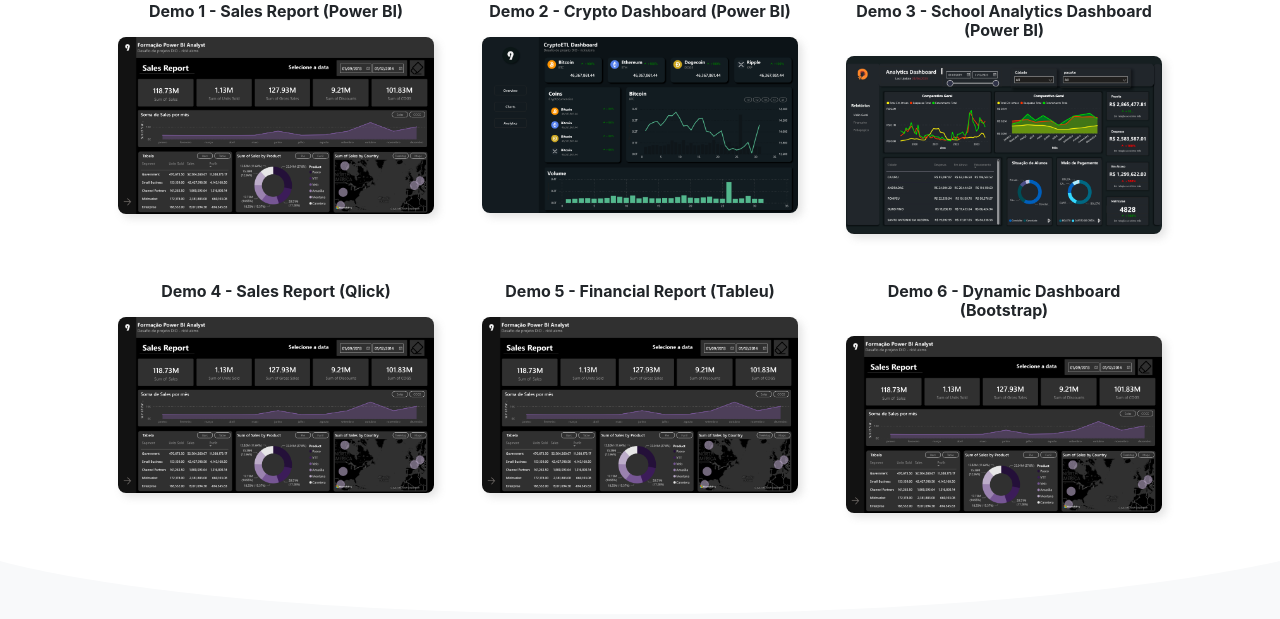
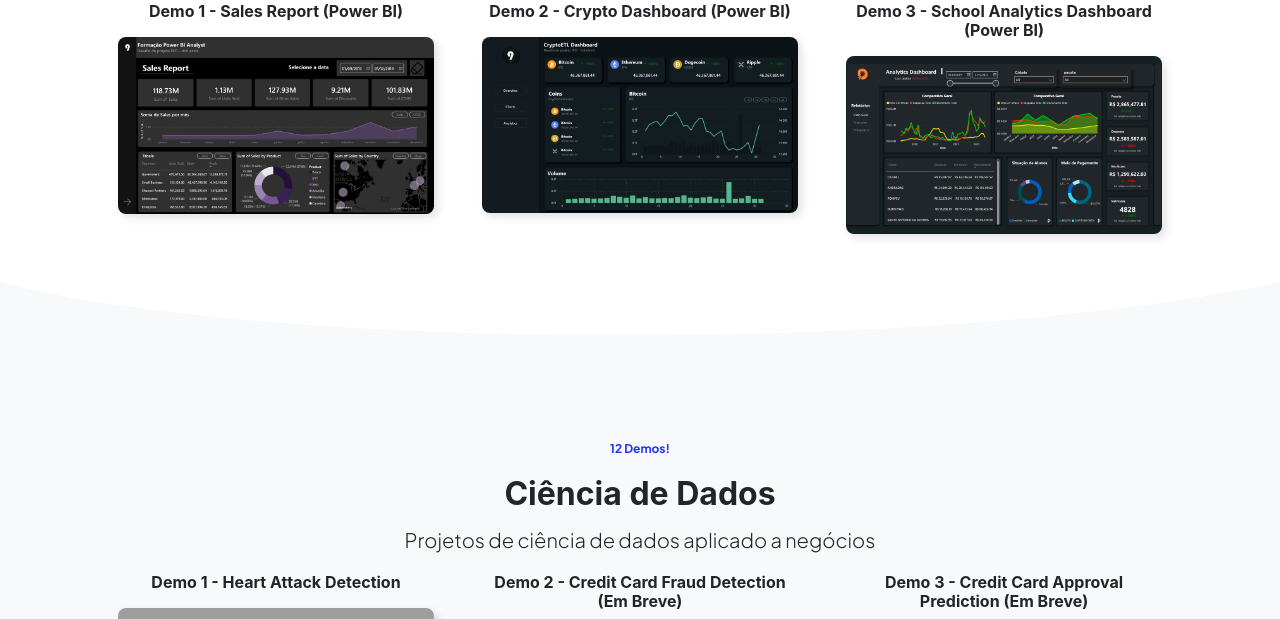
Before and after one commit to rickluizms/portfolio_me, a Flask app: page / in a window 1280 px wide. Shown: the part 3425-4044 px from the top of the page. Run offline with Flask 3, Linux system fonts and the light colour scheme; some libraries are stand-ins or nearby versions; grey boxes are pictures that could not be loaded.

Commit message:
Front-End da página principal #4

```diff
--- a/templates/base.html
+++ b/templates/base.html
@@ -80,7 +80,7 @@
     </main>
 
     <!-- Footer-->
-    <footer class="bg-white py-4 mt-auto">
+    <footer class="bg-light py-4 mt-auto">
         <div class="container px-5">
             <div class="row align-items-center justify-content-center flex-column flex-sm-row">
                 <div class="col-auto"><div class="small m-0">Copyright &copy; rickluizms 2023</div></div>
--- a/templates/index.html
+++ b/templates/index.html
@@ -30,7 +30,6 @@
 </header>
 
 <!-- SESSAO CURRICULO -->
-
 <section class="page-section" id="resume">
     <div class="container">
         <div class="text-center">
@@ -112,7 +111,6 @@
 </div>
 
 <!-- SESSAO PROJETOS  -->
-
 <section class="bg-white py-0" id="projects">
     <div class="container px-5">
         <div class="row gx-5 justify-content-center">
@@ -146,24 +144,6 @@
                     <img class="img-fluid rounded-3" src="../static/assets/didata-dashboard-n3.png">
                 </a>
             </div>
-            <div class="col-lg-4 mb-5">
-                <h6 class="mb-3">Demo 4 - Sales Report (Qlick)</h6>
-                <a class="d-block rounded-3 lift lift-lg" href="javascript:void(0);" onclick="openDashboardModal('dashboard4')">
-                    <img class="img-fluid rounded-3" src="../static/assets/dio01.png">
-                </a>
-            </div>
-            <div class="col-lg-4 mb-5">
-                <h6 class="mb-3">Demo 5 - Financial Report (Tableu)</h6>
-                <a class="d-block rounded-3 lift lift-lg" href="javascript:void(0);" onclick="openDashboardModal('dashboard5')">
-                    <img class="img-fluid rounded-3" src="../static/assets/dio01.png">
-                </a>
-            </div>
-            <div class="col-lg-4 mb-5">
-                <h6 class="mb-3">Demo 6 - Dynamic Dashboard (Bootstrap)</h6>
-                <a class="d-block rounded-3 lift lift-lg" href="javascript:void(0);" onclick="openDashboardModal('dashboard6')">
-                    <img class="img-fluid rounded-3" src="../static/assets/dio01.png">
-                </a>
-            </div>
         </div>
     </div>
     <div class="svg-border-rounded text-light">
@@ -174,7 +154,6 @@
         </svg>
     </div>
 </section>
-
 
 <section class="bg-light py-0">
     <div class="container px-5">
@@ -190,27 +169,27 @@
         <div class="row gx-5 text-center">
             <div class="col-lg-4 mb-5">
                 <h6 class="mb-3">Demo 1 - Heart Attack Detection</h6>
-                <a class="d-block rounded-3 lift lift-lg" href="header-basic.html"><img class="img-fluid rounded-3" src="https://assets.startbootstrap.com/img/screenshots-product-pages/sb-ui-kit-pro/header-basic.png"></a>
+                <a class="d-block rounded-3 lift lift-lg" href="https://github.com/rickluizms/heart-attack-detection"><img class="img-fluid rounded-3" src="https://assets.startbootstrap.com/img/screenshots-product-pages/sb-ui-kit-pro/header-basic.png"></a>
             </div>
             <div class="col-lg-4 mb-5">
-                <h6 class="mb-3">Demo 2 - Credit Card Fraud Detection</h6>
+                <h6 class="mb-3">Demo 2 - Credit Card Fraud Detection (Em Breve)</h6>
                 <a class="d-block rounded-3 lift lift-lg" href="header-basic-signup.html"><img class="img-fluid rounded-3" src="https://assets.startbootstrap.com/img/screenshots-product-pages/sb-ui-kit-pro/header-basic-signup.png"></a>
             </div>
             <div class="col-lg-4 mb-5">
-                <h6 class="mb-3">Demo 3 - Credit Card Approval Prediction</h6>
+                <h6 class="mb-3">Demo 3 - Credit Card Approval Prediction (Em Breve)</h6>
                 <a class="d-block rounded-3 lift lift-lg" href="header-graphic.html"><img class="img-fluid rounded-3" src="https://assets.startbootstrap.com/img/screenshots-product-pages/sb-ui-kit-pro/header-graphic.png"></a>
             </div>
             <div class="col-lg-4 mb-5">
-                <h6 class="mb-3">Demo 4 - Data Warehouse</h6>
+                <h6 class="mb-3">Demo 4 - Data Warehouse (Em Breve)</h6>
                 <a class="d-block rounded-3 lift lift-lg" href="header-graphic-signup.html"><img class="img-fluid rounded-3" src="https://assets.startbootstrap.com/img/screenshots-product-pages/sb-ui-kit-pro/header-graphic-signup.png"></a>
             </div>
             <div class="col-lg-4 mb-5">
-                <h6 class="mb-3">Demo 5 - Data ETL Pipeline PySpark</h6>
+                <h6 class="mb-3">Demo 5 - Data ETL Pipeline PySpark (Em Breve)</h6>
                 <a class="d-block rounded-3 lift lift-lg" href="header-inner-page.html"><img class="img-fluid rounded-3" src="https://assets.startbootstrap.com/img/screenshots-product-pages/sb-ui-kit-pro/header-inner-page.png"></a>
             </div>
             <div class="col-lg-4 mb-5">
                 <h6 class="mb-3">Demo 6 - Data ETL Pipeline With ChatGPT</h6>
-                <a class="d-block rounded-3 lift lift-lg" href="header-nav-only.html"><img class="img-fluid rounded-3" src="https://assets.startbootstrap.com/img/screenshots-product-pages/sb-ui-kit-pro/header-nav-only.png"></a>
+                <a class="d-block rounded-3 lift lift-lg" href="https://github.com/rickluizms/dio-etl-pipeline"><img class="img-fluid rounded-3" src="https://assets.startbootstrap.com/img/screenshots-product-pages/sb-ui-kit-pro/header-nav-only.png"></a>
             </div>
         </div>
     </div>
@@ -223,7 +202,42 @@
     </div>
 </section>
 
-<section class="bg-white py-5" id="contact">
+<section class="bg-white py-0">
+    <div class="container px-5">
+        <div class="row gx-5 justify-content-center">
+            <div class="col-lg-8">
+                <div class="text-center mb-10">
+                    <div class="badge rounded-pill bg-primary-soft text-primary badge-marketing mb-3">3 Demos!</div>
+                    <h2>Outros Projetos</h2>
+                    <p class="lead">Projetos Diversos</p>
+                </div>
+            </div>
+        </div>
+        <div class="row gx-5 text-center">
+            <div class="col-lg-4 mb-5">
+                <h6 class="mb-3">Demo 1 - Projeção Empresarial (Excel) (Em Breve)</h6>
+                <a class="d-block rounded-3 lift lift-lg" href="https://github.com/rickluizms/heart-attack-detection"><img class="img-fluid rounded-3" src="https://assets.startbootstrap.com/img/screenshots-product-pages/sb-ui-kit-pro/header-basic.png"></a>
+            </div>
+            <div class="col-lg-4 mb-5">
+                <h6 class="mb-3">Demo 2 - Sistema Web - Moreira Car (Django) (Em Breve)</h6>
+                <a class="d-block rounded-3 lift lift-lg" href="header-basic-signup.html"><img class="img-fluid rounded-3" src="https://assets.startbootstrap.com/img/screenshots-product-pages/sb-ui-kit-pro/header-basic-signup.png"></a>
+            </div>
+            <div class="col-lg-4 mb-5">
+                <h6 class="mb-3">Demo 3 - Em Breve</h6>
+                <a class="d-block rounded-3 lift lift-lg" href="https://github.com/rickluizms/dio-etl-pipeline"><img class="img-fluid rounded-3" src="https://assets.startbootstrap.com/img/screenshots-product-pages/sb-ui-kit-pro/header-nav-only.png"></a>
+            </div>
+        </div>
+    </div>
+    <div class="svg-border-rounded text-light">
+        <!-- Rounded SVG Border-->
+        <svg xmlns="http://www.w3.org/2000/svg" viewBox="0 0 144.54 17.34" preserveAspectRatio="none" fill="currentColor">
+            <!-- Ajustei os valores no path para alterar a curvatura vertical -->
+            <path d="M144.54,17.34H0V0H144.54ZM0,0S20,6,70.27,6,144.54,0,144.54,0"></path>
+        </svg>
+    </div>
+</section>
+
+<section class="bg-light py-5" id="contact">
     <div class="container px-5">
         <div class="row gx-5 justify-content-center">
             <div class="col-xxl-8">
@@ -232,7 +246,7 @@
                     <p class="lead fw-light mb-4">Me encontre nas redes sociais</p>
                     <p class="text-muted">Lorem ipsum dolor, sit amet consectetur adipisicing elit. Perferendis libero magni consectetur, quia dicta voluptatem reiciendis beatae rem autem. Ducimus hic ratione ea facere, praesentium reiciendis distinctio molestias numquam architecto.</p>
                     <div class="d-flex justify-content-center fs-2 gap-4">
-                        <a class="text-gradient" href="#!"><i class="bi bi-twitter"></i></a>
+                        <a class="text-gradient" href="https://wa.me/5535992054006"><i class="bi bi-whatsapp"></i></a>
                         <a class="text-gradient" href="https://www.linkedin.com/in/rickluizms"><i class="bi bi-linkedin"></i></a>
                         <a class="text-gradient" href="https://github.com/rickluizms"><i class="bi bi-github"></i></a>
                     </div>
```
